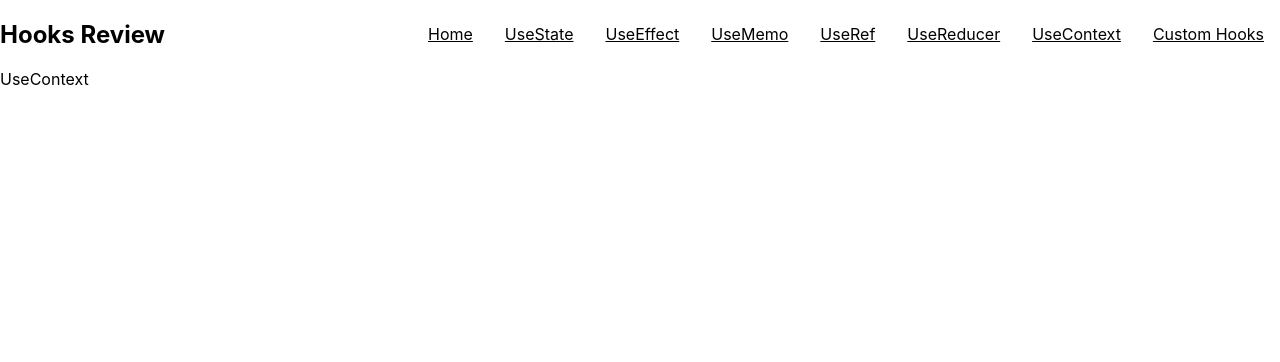
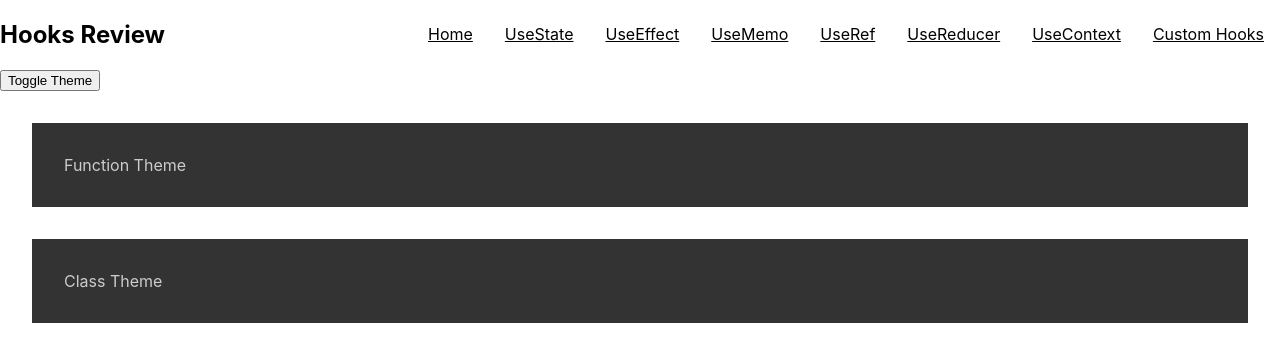
Before and after one commit to matt-baillie/hookspractice, a React (Create React App) app: page /usecontext in a window 1280 px wide. Shown: the top 362 px of the page. Built offline with nearby package versions, Linux system fonts and the light colour scheme.

Commit message:
useContext part 1

```diff
--- a/src/components/UseContext.js
+++ b/src/components/UseContext.js
@@ -1,5 +1,21 @@
-import React from "react";
+import React, { useState } from "react";
+import { FunctionContextComponent } from "./contextComponents/FunctionContextComponent";
+import ClassContextComponent from "./contextComponents/ClassContextComponent";
+
+export const ThemeContext = React.createContext();
 
 export const UseContext = () => {
-  return <div>UseContext</div>;
+  const [darkTheme, setDarkTheme] = useState(true);
+  function toggleTheme() {
+    setDarkTheme((prevDarkTheme) => !prevDarkTheme);
+  }
+  return (
+    <>
+      <ThemeContext.Provider value={darkTheme}>
+        <button onClick={toggleTheme}>Toggle Theme</button>
+        <FunctionContextComponent />
+        <ClassContextComponent />
+      </ThemeContext.Provider>
+    </>
+  );
 };
--- /dev/null
+++ b/src/components/contextComponents/ClassContextComponent.js
@@ -0,0 +1,22 @@
+import React, { Component } from "react";
+import { ThemeContext } from "../UseContext";
+
+export default class ClassContextComponent extends Component {
+  themeStyles(dark) {
+    return {
+      backgroundColor: dark ? "#333" : "#ccc",
+      color: dark ? "#ccc" : "#333",
+      padding: "2rem",
+      margin: "2rem",
+    };
+  }
+  render() {
+    return (
+      <ThemeContext.Consumer>
+        {(darkTheme) => {
+          return <div style={this.themeStyles(darkTheme)}>Class Theme</div>;
+        }}
+      </ThemeContext.Consumer>
+    );
+  }
+}
--- /dev/null
+++ b/src/components/contextComponents/FunctionContextComponent.js
@@ -0,0 +1,13 @@
+import React, { useContext } from "react";
+import { ThemeContext } from "../UseContext";
+
+export const FunctionContextComponent = () => {
+  const darkTheme = useContext(ThemeContext);
+  const themeStyles = {
+    backgroundColor: darkTheme ? "#333" : "#ccc",
+    color: darkTheme ? "#ccc" : "#333",
+    padding: "2rem",
+    margin: "2rem",
+  };
+  return <div style={themeStyles}>Function Theme</div>;
+};
```
